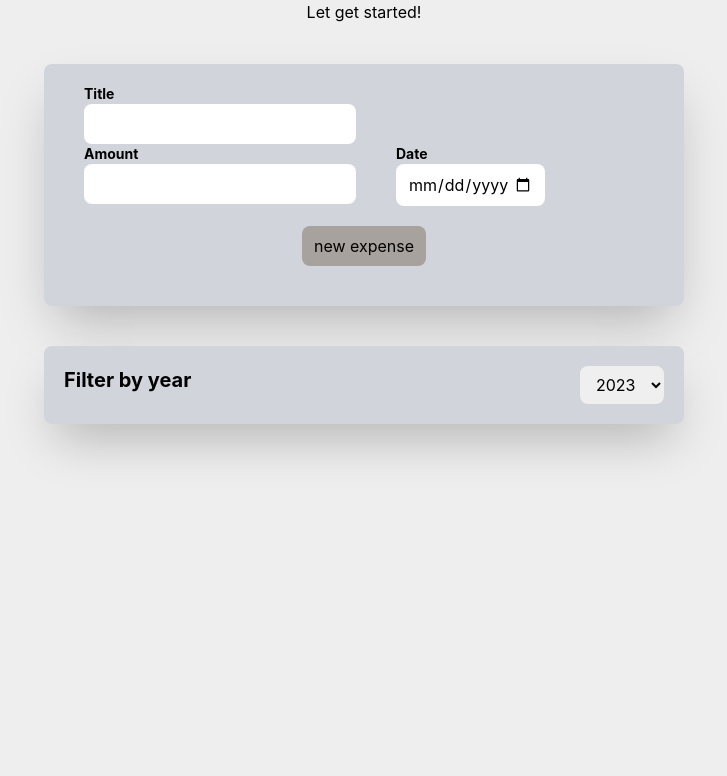
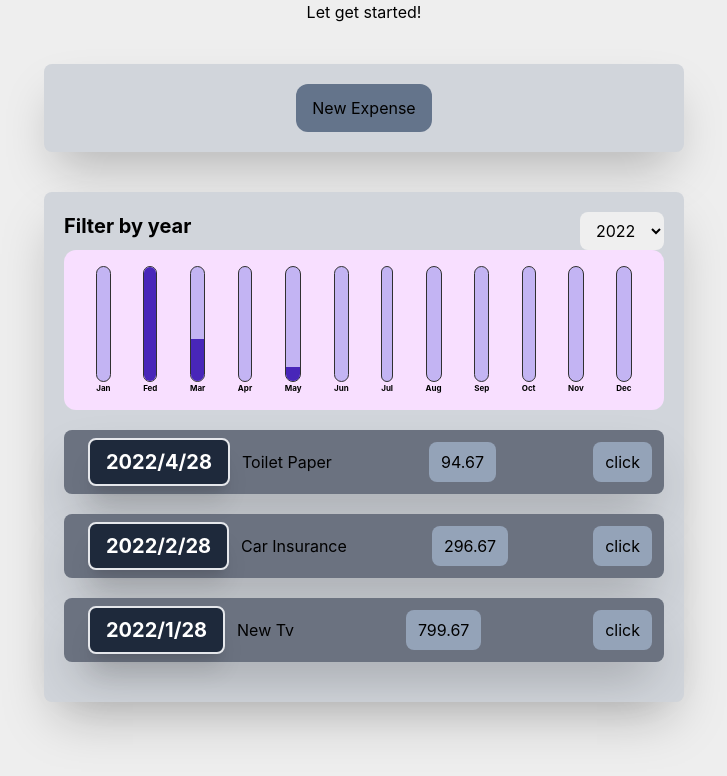
Before and after one commit to gh20000528/reacr-practise-one, a React (Create React App) app: page / in a window 1280 px wide. Shown: the top 776 px of the page, without its empty margins (276-1003 px from the left). Built offline with nearby package versions, Linux system fonts and the light colour scheme.

Commit message:
add expenseChart

```diff
--- a/src/App.js
+++ b/src/App.js
@@ -9,19 +9,19 @@ const DUMMY_EXPENSES = [
     id:'e1',
     title:'Toilet Paper',
     amount: 94.67,
-    date: new Date(2021, 2, 28)
+    date: new Date(2022, 4, 28)
   },
   {
     id:'e2',
     title:'Car Insurance',
     amount: 296.67,
-    date: new Date(2021, 2, 28)
+    date: new Date(2022, 2, 28)
   },
   {
     id:'e3',
     title:'New Tv',
     amount: 799.67,
-    date: new Date(2021, 2, 28)
+    date: new Date(2022, 1, 28)
   },
 ]
 
--- /dev/null
+++ b/src/components/Chart/Chart.css
@@ -0,0 +1,9 @@
+.chart {
+  padding: 1rem;
+  border-radius: 12px;
+  background-color: #f8dfff;
+  text-align: center;
+  display: flex;
+  justify-content: space-around;
+  height: 10rem;
+}
--- /dev/null
+++ b/src/components/Chart/Chart.js
@@ -0,0 +1,22 @@
+import React from 'react'
+import ChartBar from './ChartBar'
+import './Chart.css'
+const Chart = (props) => {
+  const dataPonitValue = props.dataPoints.map( dataPoints => dataPoints.value)
+  const totleMaximum = Math.max(...dataPonitValue)
+  console.log(totleMaximum);
+  return (
+    <div className='chart'>
+      { props.dataPoints.map(dataPoints => (
+      <ChartBar
+        key={dataPoints.label}
+        value={ dataPoints.value }
+        maxValue={totleMaximum}
+        label={ dataPoints.label }
+      ></ChartBar>
+      ))}
+    </div>
+  )
+}
+
+export default Chart
--- /dev/null
+++ b/src/components/Chart/ChartBar.css
@@ -0,0 +1,30 @@
+.chart-bar {
+  height: 100%;
+  display: flex;
+  flex-direction: column;
+  align-items: center;
+}
+
+.chart-bar__inner {
+  height: 100%;
+  width: 100%;
+  border: 1px solid #313131;
+  border-radius: 12px;
+  background-color: #c3b4f3;
+  overflow: hidden;
+  display: flex;
+  flex-direction: column;
+  justify-content: flex-end;
+}
+
+.chart-bar__fill {
+  background-color: #4826b9;
+  width: 100%;
+  transition: all 0.3s ease-out;
+}
+
+.chart-bar__label {
+  font-weight: bold;
+  font-size: 0.5rem;
+  text-align: center;
+}
--- /dev/null
+++ b/src/components/Chart/ChartBar.js
@@ -0,0 +1,22 @@
+import React from 'react'
+import './ChartBar.css'
+
+const chartbar = (props) => {
+  let barFillHeight = '0%'
+
+	if(props.maxValue > 0){
+    barFillHeight = Math.round((props.value / props.maxValue) * 100) + '%';
+
+    console.log(barFillHeight);
+	}
+  return (
+    <div className='chart-bar'>
+      <div className='chart-bar__inner'>
+        <div className='chart-bar__fill' style={{ height: barFillHeight }}></div>
+      </div>
+      <div className='chart-bar__label'>{props.label}</div>
+    </div>
+  )
+}
+
+export default chartbar
--- a/src/components/Exense.js
+++ b/src/components/Exense.js
@@ -1,6 +1,7 @@
 import React , {useState} from 'react'
-import Expemseltem from './Expenseltem'
+import ExpemseChart from './ExpentChart'
 import ExpenseFiler from './ExpenseFiler'
+import ExpenseList from './ExpenseList'
 
 const Exense = (props) => {
   const [filerYear , setFilerYear] = useState('2022')
@@ -20,14 +21,8 @@ const Exense = (props) => {
   return (
     <div className='w-1/2 px-5 py-5 mx-auto bg-gray-300 rounded-lg shadow-2xl'>
       <ExpenseFiler selected={filerYear} onYearChange={yearChangeHandler}></ExpenseFiler>
-      {filteredExpenses.map((expense) => (
-        <Expemseltem
-          key={expense.id}
-          title={expense.title}
-          amount={expense.amount}
-          date={expense.date}
-        ></Expemseltem>
-      ))}
+      <ExpemseChart expense={filteredExpenses}></ExpemseChart>
+      <ExpenseList items={filteredExpenses}></ExpenseList>
     </div>
   )
 }
--- a/src/components/ExpenseDate.js
+++ b/src/components/ExpenseDate.js
@@ -3,11 +3,11 @@ import React from 'react'
 const ExpenseDate = (props) => {
   const dateObject = new Date(props.date); // 假設 props.date 是一個有效的日期字串或數字
   const year = dateObject.getFullYear();
-  const month = dateObject.getMonth() + 1;
+  const month = dateObject.getMonth();
   const day = dateObject.getDate();
 
   return (
-    <div className="text-xl font-bold px-4 py-2 flex bg-slate-800 rounded-lg shadow-xl text-white mx-3 border-2">
+    <div className="flex px-4 py-2 mx-3 text-xl font-bold text-white border-2 rounded-lg shadow-xl bg-slate-800">
         <p>{year}/{month}/{day}</p>
     </div>
   )
--- a/src/components/ExpenseFiler.js
+++ b/src/components/ExpenseFiler.js
@@ -9,10 +9,10 @@ const ExpenseFiler = (props) => {
       <div className='flex justify-between'>
         <label className='text-xl font-bold'>Filter by year</label>
         <select className='px-3 py-2 rounded-lg' value={props.selected} onChange={yearHandler}>
-          <option value='2022'>2023</option>
-          <option value='2021'>2022</option>
-          <option value='2020'>2021</option>
-          <option value='2019'>2020</option>
+          <option value='2023'>2023</option>
+          <option value='2022'>2022</option>
+          <option value='2021'>2021</option>
+          <option value='2020'>2020</option>
         </select>
       </div>
     </div>
--- /dev/null
+++ b/src/components/ExpenseList.js
@@ -0,0 +1,22 @@
+import React from 'react'
+import Expemseltem from './Expenseltem'
+
+const ExpenseList = (props) => {
+  if(props.items.length === 0){
+      return <h2 className='text-2xl font-bold'>Expense no found</h2>
+  }
+  return (
+    <ul>
+        {props.items.map((expense) => (
+          <Expemseltem
+              key={expense.id}
+              title={expense.title}
+              amount={expense.amount}
+              date={expense.date}
+          ></Expemseltem>
+        ))}
+    </ul>
+  )
+}
+
+export default ExpenseList
--- /dev/null
+++ b/src/components/ExpentChart.js
@@ -0,0 +1,29 @@
+import React from 'react'
+import Chart from './Chart/Chart'
+
+const ExpentChart = props => {
+  const chartDataPoints = [
+    { label: 'Jan', value: 0 },
+    { label: 'Fed', value: 0 },
+    { label: 'Mar', value: 0 },
+    { label: 'Apr', value: 0 },
+    { label: 'May', value: 0 },
+    { label: 'Jun', value: 0 },
+    { label: 'Jul', value: 0 },
+    { label: 'Aug', value: 0 },
+    { label: 'Sep', value: 0 },
+    { label: 'Oct', value: 0 },
+    { label: 'Nov', value: 0 },
+    { label: 'Dec', value: 0 },
+  ]
+
+  for(const expense of props.expense){
+    const expenseMoth = expense.date.getMonth()
+    chartDataPoints[expenseMoth].value += expense.amount
+  }
+  return (
+    <Chart dataPoints={chartDataPoints}></Chart>
+  )
+}
+
+export default ExpentChart
--- a/src/components/NewExpense/ExpenseForm.js
+++ b/src/components/NewExpense/ExpenseForm.js
@@ -45,7 +45,7 @@ const ExpenseForm = (props) => {
 
         const expenseData = {
             title: enterTilie,
-            amount: enterAmount,
+            amount: +enterAmount,
             date: new Date(enterDate)
         }
 
@@ -87,6 +87,7 @@ const ExpenseForm = (props) => {
             </div>
         </div>
         <div>
+            <button type='button' className='px-3 py-2 mx-5 my-5 rounded-lg bg-stone-400' onClick={props.onCancel} >close</button>
             <button type='submit' className='px-3 py-2 my-5 rounded-lg bg-stone-400' >new expense</button>
         </div>
     </form>
--- a/src/components/NewExpense/NewExpense.js
+++ b/src/components/NewExpense/NewExpense.js
@@ -1,17 +1,26 @@
-import React from 'react'
+import React , {useState} from 'react'
 import ExpenseForm from './ExpenseForm'
 
 const NewExpense = (props) => {
+  const [NewExpense , setNewExpense] = useState(false)
   const onSaveExpenseDataHandler = (enterExpenseData) =>{
       const expenseData = {
           ...enterExpenseData,
           id: Math.random().toString()
       }
       props.onAddExpense(expenseData)
+      setNewExpense(false)
+  }
+  const startNewExpense = () => {
+    setNewExpense(true)
+  }
+  const stopNewExpense = () => {
+    setNewExpense(false)
   }
   return (
     <div className='w-1/2 px-5 py-5 mx-auto my-10 bg-gray-300 rounded-lg shadow-2xl'>
-        <ExpenseForm onSaveExpenseData={onSaveExpenseDataHandler}></ExpenseForm>
+        { !NewExpense && <button className='px-4 py-3 bg-slate-500 rounded-xl' onClick={startNewExpense}>New Expense</button> }
+        { NewExpense && <ExpenseForm onSaveExpenseData={onSaveExpenseDataHandler} onCancel={stopNewExpense}></ExpenseForm> }
     </div>
   )
 }
```
Lines whose indentation alone changed are shown as unchanged.
